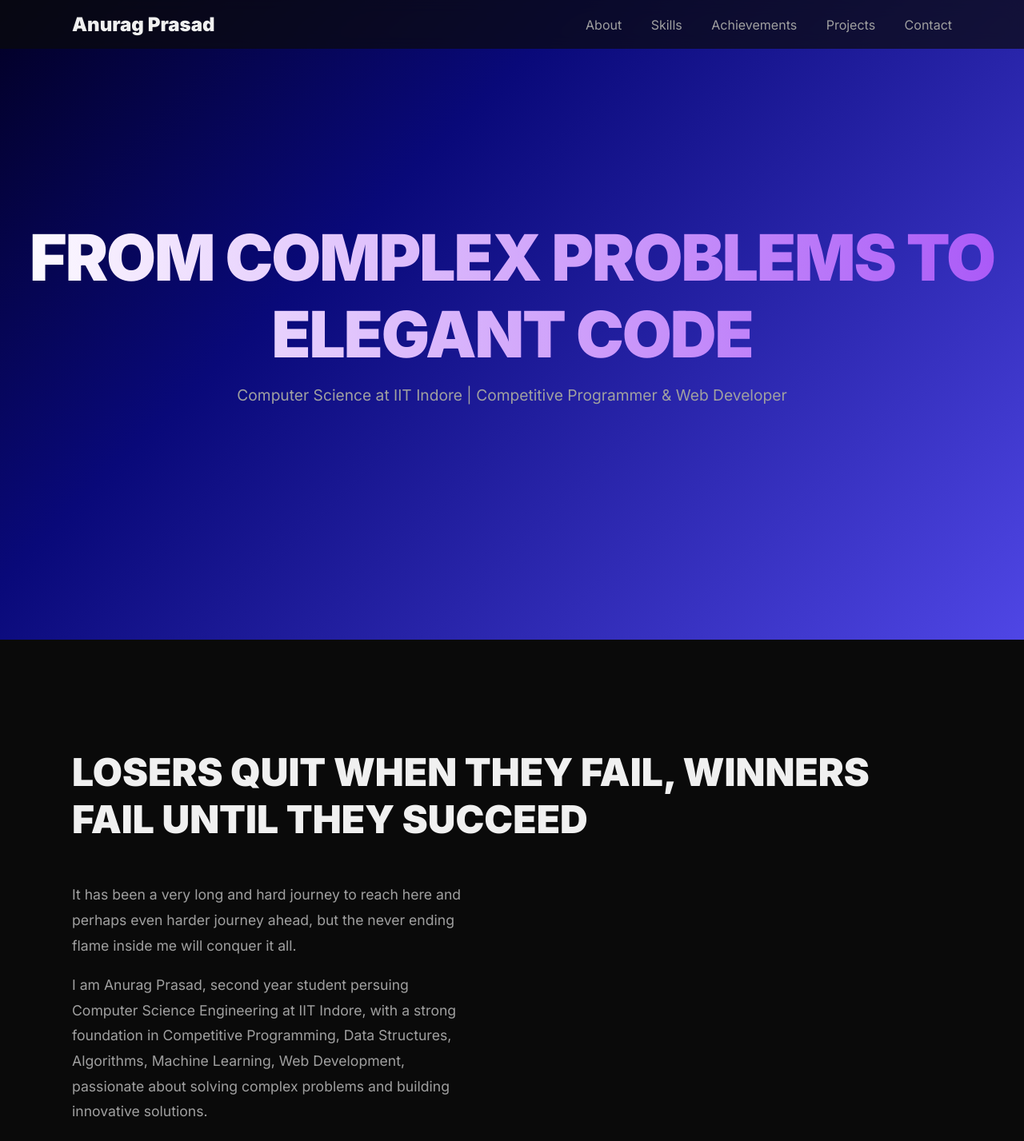
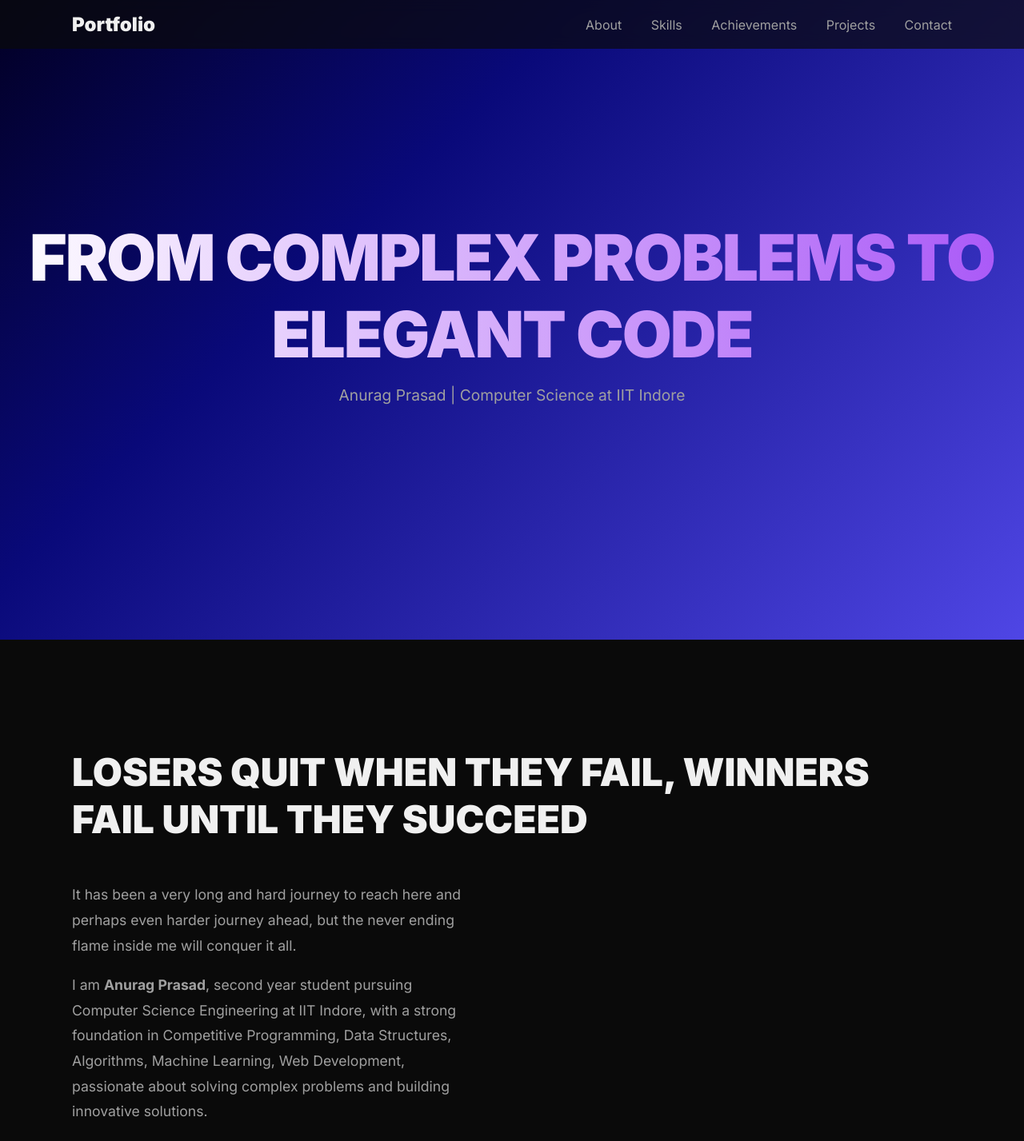
Before and after one commit to LegendXAnurag/portfolio, a plain HTML site: page index.html in a window 1280 px wide. Shown: the top 1427 px of the page at 80% size. Drawn offline with Linux system fonts and the light colour scheme.

Commit message:
spelling change

```diff
--- a/index.html
+++ b/index.html
@@ -24,7 +24,7 @@
         <header>
             <nav class="container">
                 <!-- FIXED: Changed href="#" to href="#hero" to fix scrolling -->
-                <a href="#hero" class="logo">Anurag Prasad</a>
+                <a href="#hero" class="logo">Portfolio</a>
                 <div class="nav-links">
                     <a class="internal" href="#about">About</a>
                     <a class="internal" href="#skills">Skills</a>
@@ -41,7 +41,7 @@
                 <div class="hero-content animate-on-load">
                     <h1 class="smart-text">FROM COMPLEX PROBLEMS TO ELEGANT CODE</h1>
                     <!-- <h1 >This is Anurag</h1> -->
-                    <p>Computer Science at IIT Indore | Competitive Programmer & Web Developer</p>
+                    <p>Anurag Prasad | Computer Science at IIT Indore</p>
                 </div>
             </section>
 
@@ -54,7 +54,7 @@
                 <div class="about-content">
                     <div class="about-text reveal">
                         <p>It has been a very long and hard journey to reach here and perhaps even harder journey ahead, but the never ending flame inside me will conquer it all.</p>
-                        <p>I am Anurag Prasad, second year student persuing Computer Science Engineering at IIT Indore, with a strong foundation in Competitive Programming, Data Structures, Algorithms, Machine Learning, Web Development, passionate about solving complex problems and building innovative solutions.</p>
+                        <p>I am <b>Anurag Prasad</b>, second year student pursuing Computer Science Engineering at IIT Indore, with a strong foundation in Competitive Programming, Data Structures, Algorithms, Machine Learning, Web Development, passionate about solving complex problems and building innovative solutions.</p>
                     </div>
                 </div>
             </section>
```
